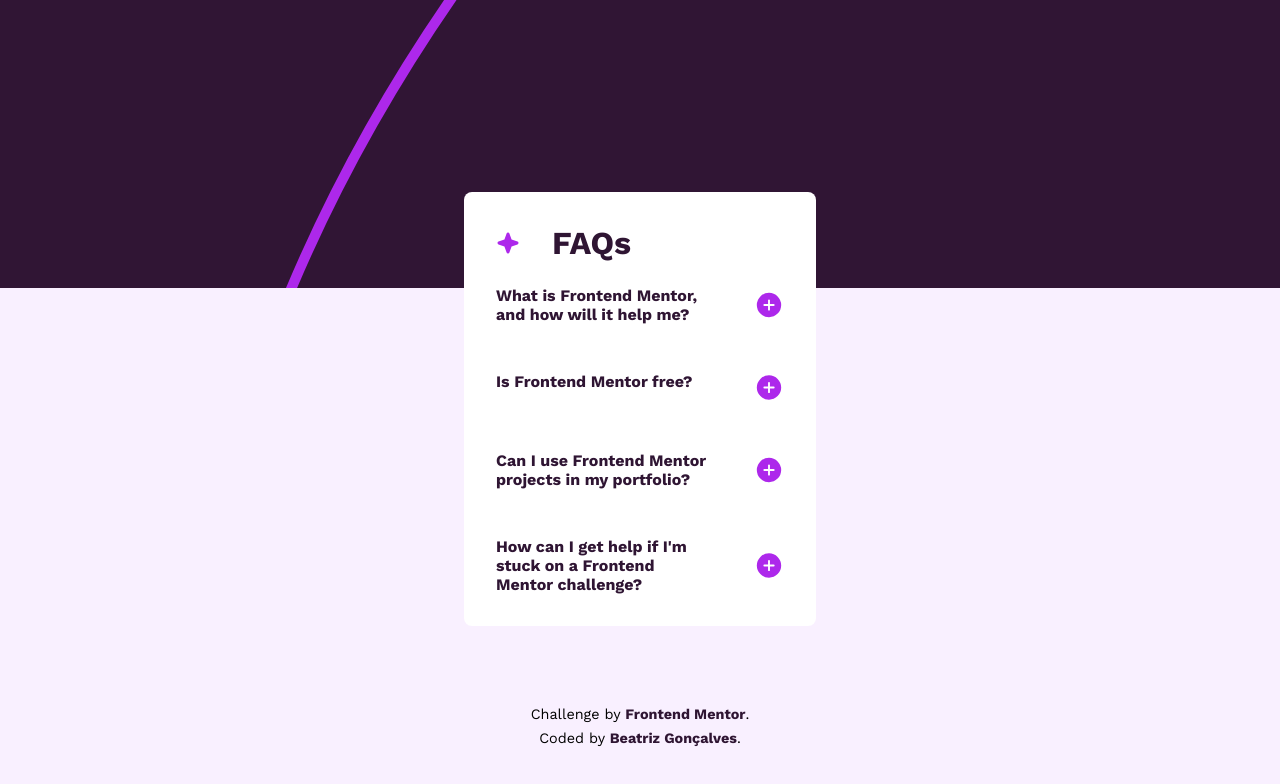
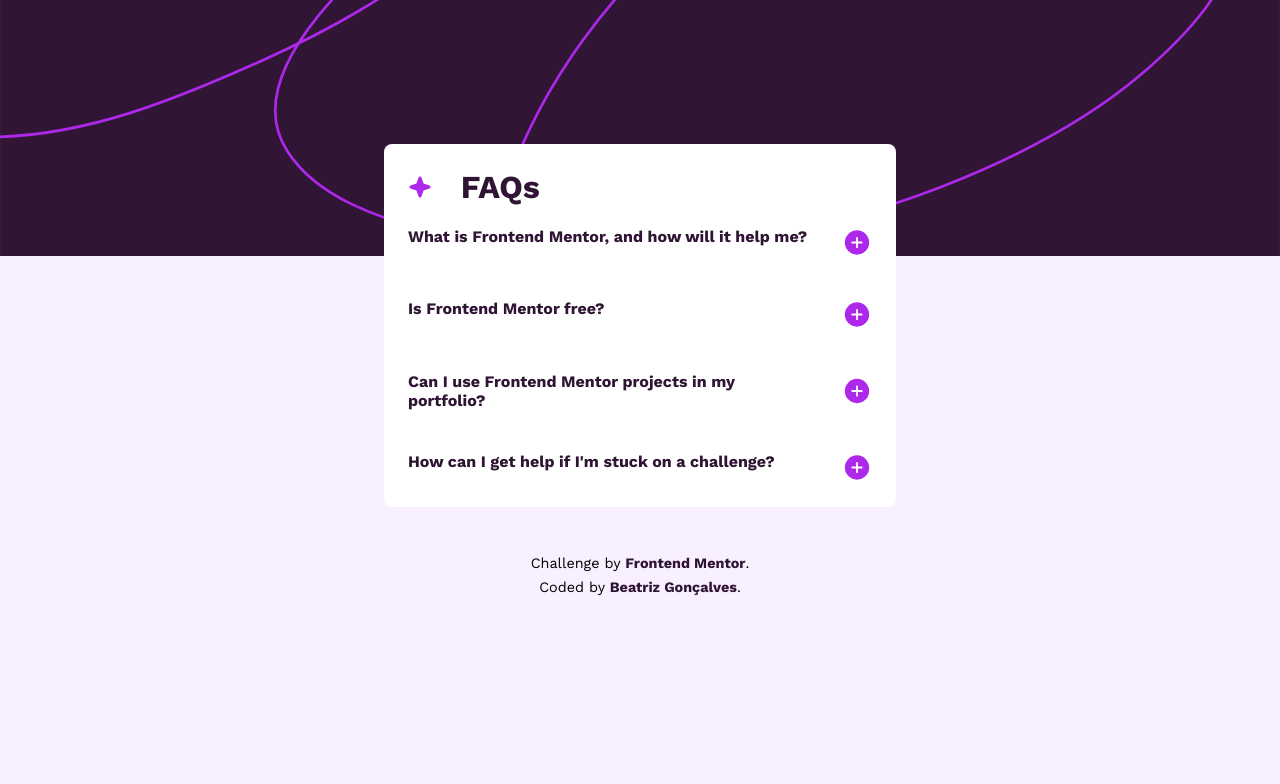
Before and after one commit to beatrizvsgoncalves/faq-accordion-main, a plain HTML site: page index.html in a window 1280 px wide. Drawn offline with Linux system fonts and the light colour scheme.

Commit message:
Finalização do desafio

```diff
--- a/index.html
+++ b/index.html
@@ -21,57 +21,66 @@
     </div>
 
     <section>
+      <div class="toggle">
+        <h2>What is Frontend Mentor, and how will it help me?</h2>
+        <img src="./assets/images/icon-plus.svg" class="icon">
+      </div>
       <div>
-        <h2>What is Frontend Mentor, and how will it help me?</h2>
-        <img src="./assets/images/icon-plus.svg" alt="plus" id="question1">
-      </div>
-      <p id="p-question1">
+        <p class="answer">
           Frontend Mentor offers realistic coding challenges to help developers improve their
           frontend coding skills with projects in HTML, CSS, and JavaScript. It's suitable for
           all levels and ideal for portfolio building.
         </p>
+      </div>
     </section>
 
     <section>
+      <div class="toggle">
+        <h2>Is Frontend Mentor free?</h2>
+        <img src="./assets/images/icon-plus.svg" class="icon">
+      </div>
       <div>
-        <h2>Is Frontend Mentor free?</h2>
-        <img src="./assets/images/icon-plus.svg" alt="plus" id="question2">
-      </div>
-      <p id="p-question2">
+        <p class="answer">
           Yes, Frontend Mentor offers both free and premium coding challenges, with the free
           option providing access to a range of projects suitable for all skill levels.
         </p>
+      </div>
     </section>
 
     <section>
+      <div class="toggle">
+        <h2>Can I use Frontend Mentor projects in my portfolio?</h2>
+        <img src="./assets/images/icon-plus.svg" class="icon">
+      </div>
       <div>
-        <h2>Can I use Frontend Mentor projects in my portfolio?</h2>
-        <img src="./assets/images/icon-plus.svg" alt="plus" id="question3">
-      </div>
-      <p id="p-question3">
+        <p class="answer">
           Yes, you can use projects completed on Frontend Mentor in your portfolio. It's an excellent
           way to showcase your skills to potential employers!
         </p>
+      </div>
     </section>
 
     <section>
+      <div class="toggle">
+        <h2>How can I get help if I'm stuck on a challenge?</h2>
+        <img src="./assets/images/icon-plus.svg" class="icon">
+      </div>
       <div>
-        <h2>How can I get help if I'm stuck on a Frontend Mentor challenge?</h2>
-        <img src="./assets/images/icon-plus.svg" alt="plus" id="question4">
-      </div>
-      <p id="p-question4">
+        <p class="answer">
           The best place to get help is inside Frontend Mentor's Discord community. There's a help
           channel where you can ask questions and seek support from other community members.
         </p>
+      </div>
     </section>
   </main>
   <footer>
-    <p>
+    <p class="answer">
       Challenge by <a href="https://www.frontendmentor.io?ref=challenge" target="_blank">Frontend Mentor</a>.
     </p>
     <p>
       Coded by <a href="https://www.linkedin.com/in/beatriz-vs-goncalves/">Beatriz Gonçalves</a>.
     </p>
   </footer>
+  <script src="./index.js"></script>
 </body>
 </html>
--- /dev/null
+++ b/index.js
@@ -0,0 +1,16 @@
+const toggles = document.querySelectorAll('.toggle')
+
+for (let i = 0; i < toggles.length; i++) {
+    toggles[i].addEventListener('click', toggle)
+}
+
+function toggle(){
+    const answer = this.parentNode.querySelector('.answer');
+    if (answer.style.display === 'block') {
+        answer.style.display = 'none';
+        this.querySelector('.icon').setAttribute('src', './assets/images/icon-plus.svg')
+    } else {
+        answer.style.display = 'block';
+        this.querySelector('.icon').setAttribute('src', './assets/images/icon-minus.svg')
+    }
+}
--- a/styles/media-queries.css
+++ b/styles/media-queries.css
@@ -0,0 +1,42 @@
+@media screen and (min-width: 700px) {
+    header {
+        background-image: url("../assets/images/background-pattern-desktop.svg");
+    }
+
+    main {
+        margin-top: -14vh;
+        max-width: 30rem;
+    }
+}
+
+@media screen and (min-width: 1000px) {
+    main {
+        max-width: 32rem;
+    }
+}
+
+@media screen and (min-width: 1400px) {
+    header {
+        background-image: url("../assets/images/background-pattern-desktop.svg");
+        height: 18rem;
+    }
+
+    main {
+        margin-top: -17vh;
+        max-width: 37rem;
+        padding: 2.5rem;
+    }
+
+    img#star {
+        width: 2rem;
+    }
+
+    main h1 {
+        font-size: 3em;
+    }
+
+    section {
+        padding-top: 2rem;
+    }
+
+}
--- a/styles/style.css
+++ b/styles/style.css
@@ -20,12 +20,13 @@
     background-color: var(--light-pink);
     font: 16px "Work Sans", sans serif;
     height: 100vh;
+    overflow-x: hidden;
     width: 100vw;
 }
 
 header {
-    background: var(--light-pink) url("../assets/images/background-pattern-mobile.svg") center/cover no-repeat fixed;
-    height: 18rem;
+    background: url("../assets/images/background-pattern-desktop.svg") center / cover no-repeat;
+    height: 16rem;
     width: 100%;
 }
 
@@ -34,9 +35,10 @@
     border-radius: .5rem;
     display: flex;
     flex-direction: column;
-    margin: -6rem auto 0 auto;
-    padding: 2rem;
-    width: 22rem;
+    margin: -12vh auto 0 auto;
+    max-width: 20rem;
+    padding: 1.5rem;
+    user-select: none;
 }
 
 main div {
@@ -51,11 +53,15 @@
 main h1 {
     color: var(--dark-purple);
     font-weight: 700;
-    padding-left: 2rem;
+    padding-left: 1.8rem;
+}
+
+.toggle:first-of-type:focus {
+    color: var(--grayish-purple);
 }
 
 section {
-    padding: 1.5rem 0;
+    padding: 1.3rem 0;
 }
 
 section:last-of-type {
@@ -70,17 +76,21 @@
     color: var(--dark-purple);
     font-size: 1em;
     font-weight: 700;
-    padding-right: 3rem;
+    padding-right: 2rem;
 }
 
 main h2:hover {
     color: var(--grayish-purple)
 }
 
+img.icon:hover {
+    cursor: pointer;
+}
+
 main p {
     color: var(--grayish-purple);
     display: none;
-    font-size: .91em;
+    font-size: .87em;
     font-weight: 400;
     line-height: 1.5em;
     padding-top: 1.8rem;
@@ -88,7 +98,7 @@
 
 footer {
     font: .9em "Work Sans";
-    padding: 5rem;
+    padding: 3rem;
     text-align: center;
 }
 
```
Also changed, not shown: 2 other files. Lines whose indentation alone changed are shown as unchanged.
